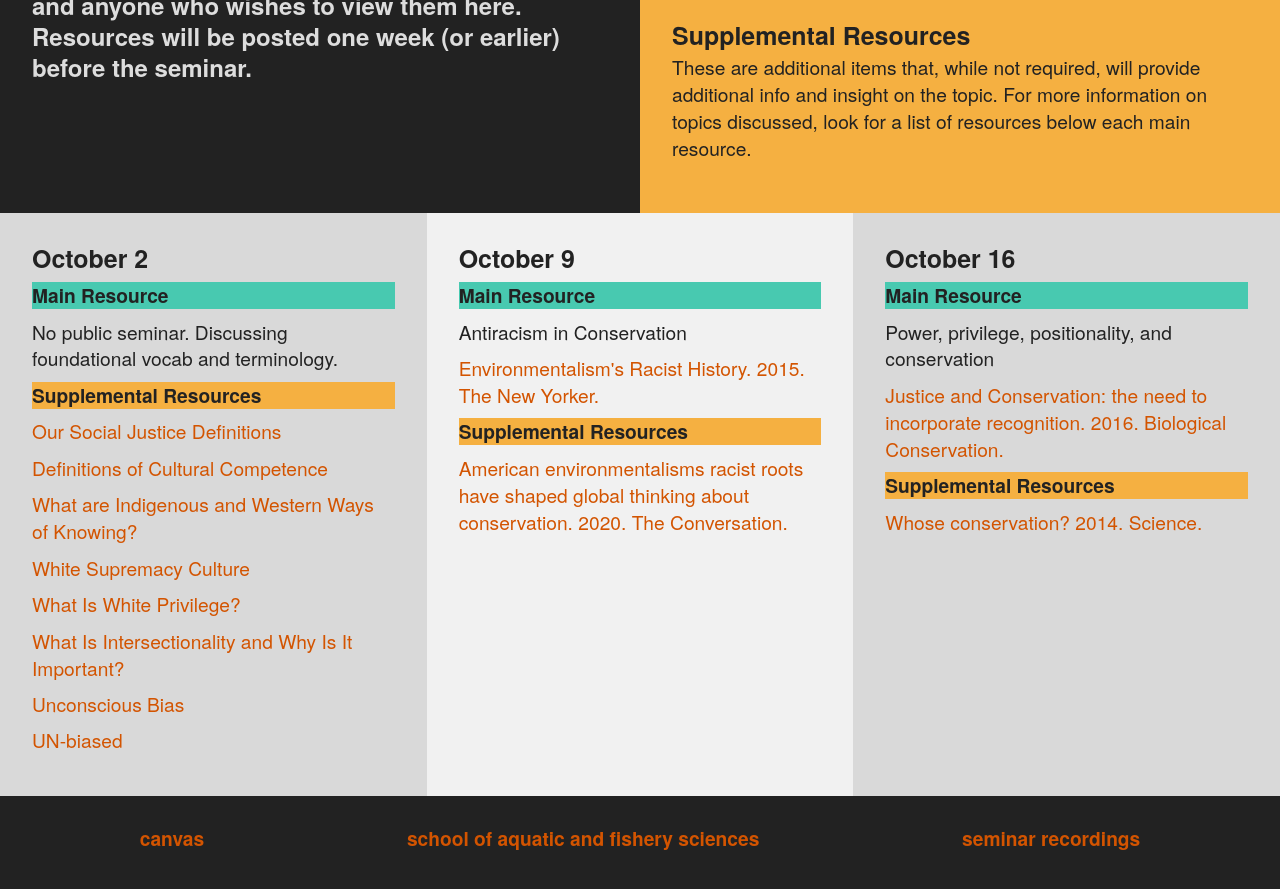
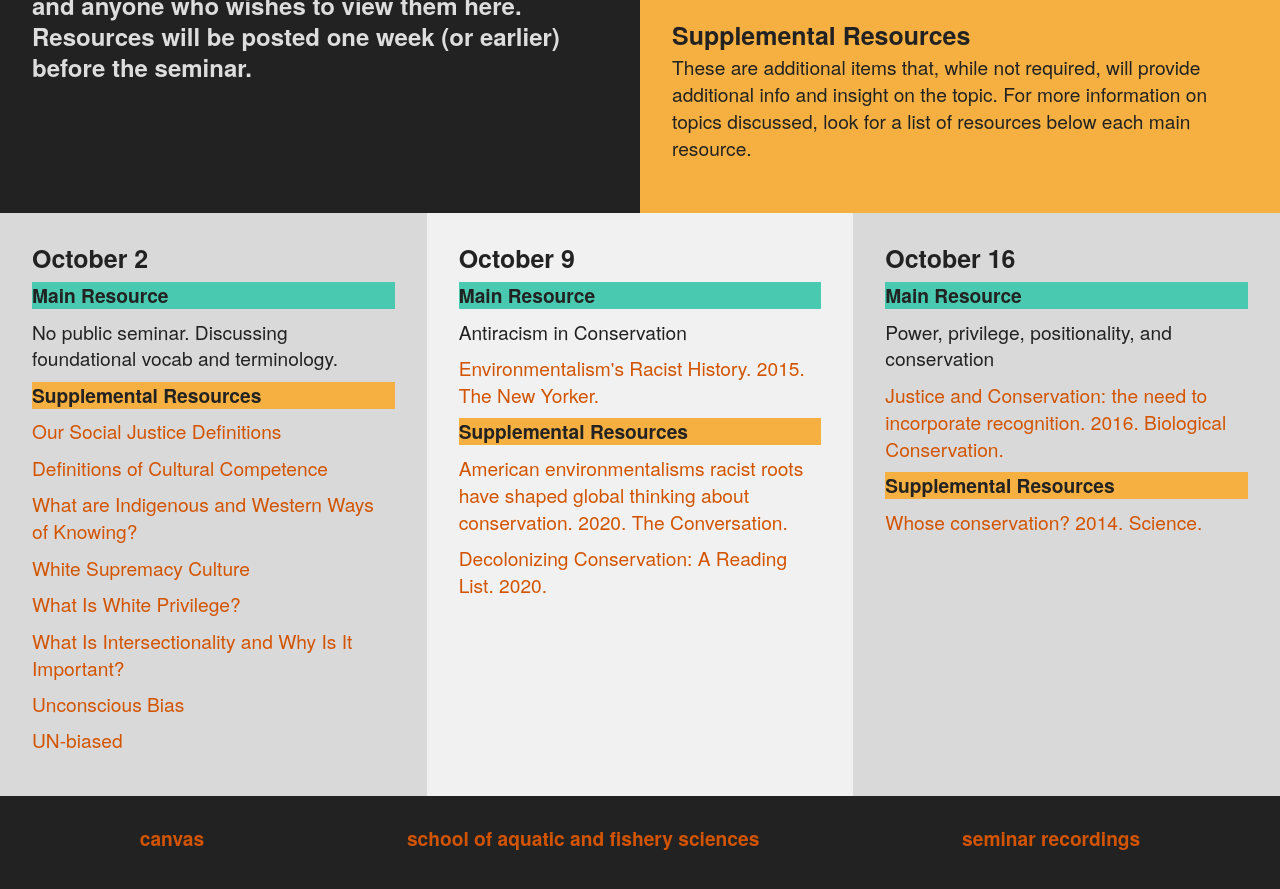
Before and after one commit to amburgey/FISH513InclusiveConservation, a Jekyll site: the page built from readings.html, in a window 1280 px wide and 900 px high, scrolled down 700 px. Shown: the top 889 px of the window. Built offline with Jekyll 4.4.1, drawn with Linux system fonts in a browser that asks for light colours.

Commit message:
update supp readings for David

```diff
--- a/readings.html
+++ b/readings.html
@@ -50,6 +50,7 @@ layout: list
 			<p class="tile_space"><a href="https://www.newyorker.com/news/news-desk/environmentalisms-racist-history" target="_blank" rel="noopener noreferrer">Environmentalism's Racist History. 2015. The New Yorker.</a> </p>
 			<p class="tile_yellow"> Supplemental Resources </p>
 			<p class="tile_space"><a href="https://theconversation.com/american-environmentalisms-racist-roots-have-shaped-global-thinking-about-conservation-143783?utm_medium=email&utm_campaign=Latest%20from%20The%20Conversation%20for%20September%203%202020%20-%201720816627&utm_content=Latest%20from%20The%20Conversation%20for%20September%203%202020%20-%201720816627+Version+B+CID_2c13394c1f59a5278b3b550c576f0ea4&utm_source=campaign_monitor_us&utm_term=American%20environmentalisms%20racist%20roots%20have%20shaped%20global%20thinking%20about%20conservation" target="_blank" rel="noopener noreferrer">American environmentalisms racist roots have shaped global thinking about conservation. 2020. The Conversation.</a> </p>
+			<p class="tile_space"><a href="https://saracannon.ca/2020/06/27/decolonizing-conservation-a-reading-list/" target="_blank" rel="noopener noreferrer">Decolonizing Conservation: A Reading List. 2020.</a> </p>
         </li>
 
         <li class="gi tile--alt3">
```
